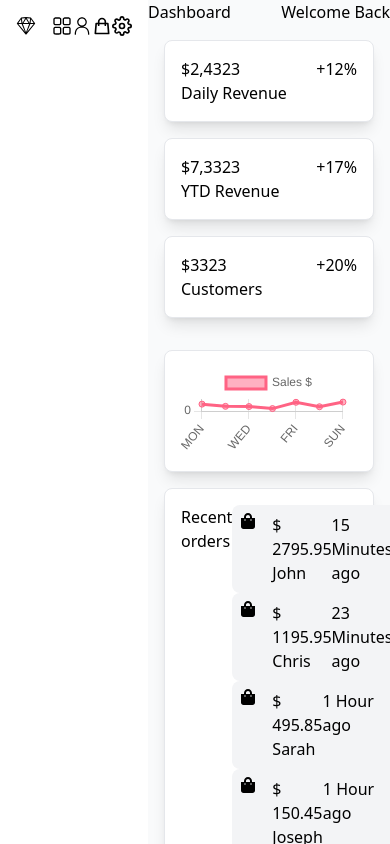
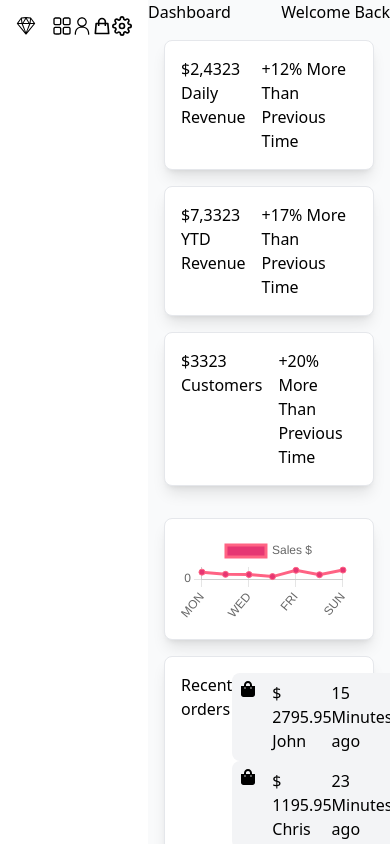
Before and after one commit to zulqarnain1231/Dashboard, a Next.js app: page / in a window 390 px wide. Shown: the top 844 px of the page. Built offline with nearby package versions, Linux system fonts and the light colour scheme.

Commit message:
modified the topcards component

```diff
--- a/Components/Barchart.jsx
+++ b/Components/Barchart.jsx
@@ -34,7 +34,7 @@ const Barchart = () => {
                 label:'Sales $',
                 data:[3433,2321,2223,1211,4354,2131,4454],
                 borderColor:'rgb(255, 99, 132)',
-                backgroundColor:'rgba(255, 99, 132, 0.5)'
+                backgroundColor:'#E63673'
             }
         ]
     })
--- a/Components/Order.jsx
+++ b/Components/Order.jsx
@@ -6,7 +6,7 @@ const Order = ({name,method,status,order,lastorder}) => {
     <div className='bg-gray-300 grid md:grid-cols-4 grid-cols-2 rounded-lg hover:shadow-lg justify-between p-3 my-3'>
     <div className='flex gap-1 text-center'>
          <span className='bg-gray-100 hover:bg-gray-200 text-purple-800  cursor-pointer px-2 pt-3 rounded-lg inline-block'>
-            <FaShoppingBag size={15} />
+            <FaShoppingBag size={20} />
          </span>
          <div className='text-center gap-1 pl-4'>
             <h1 className='text-lg font-bold'>${order.toLocaleString()}</h1>
--- a/Components/Topcard.jsx
+++ b/Components/Topcard.jsx
@@ -1,18 +1,26 @@
 import React from 'react'
 
-const Topcard = ({title,price,percent,span}) => {
+const Topcard = ({title,price,percent,span,icon}) => {
   return (
-    <div className={`flex justify-between border p-4 rounded-lg md:col-span-${span}   sd bg-white w-full shadow-lg`}>
+    <div className={`flex flex-col border p-4 rounded-lg md:col-span-${span}    bg-white w-full shadow-lg`}>
+<div className='flex justify-between'>
 
 <div>
-    <h1 className='text-2xl font-bold'>${price}</h1>
-    <p className='text-gray-500'>{title}</p>
+<span className='bg-[#3298EE] inline-block p-3 md:-translate-y-7 rounded-lg  w-20 h-20 shadow-xl text-white'>{icon}</span>
+
 </div>
 <div>
-    <h1 className='py-3 px-1 bg-green-200 text-green-600 font-bold text-lg rounded-lg items-center'>+{percent}%</h1>
+<h1 className='text-2xl font-bold'>${price}</h1>
+    <p className='text-gray-500'>{title}</p>
 </div>
 
     </div>
+    <span className='border-b-[2px] border-gray-300 p-2 w-full '></span>
+    <div className='mt-3'>
+      <h1><span className='text-green-500 font-bold'>+{percent}%</span> More Than Previous Time</h1>
+    </div>
+    </div>
+
   )
 }
 
--- a/Components/Topcards.jsx
+++ b/Components/Topcards.jsx
@@ -1,11 +1,15 @@
 import React from 'react'
 import Topcard from './Topcard'
+import { UserPlusIcon,
+  CurrencyDollarIcon,
+  ChartBarIcon
+} from '@heroicons/react/24/solid'
 const Topcards = () => {
   return (
-    <div className='grid grid-cols-1 p-4 my-4 md:grid-cols-5  gap-4'>
-     <Topcard price='2,4323' title='Daily Revenue' percent='12' span='2' />
-     <Topcard price='7,3323' title='YTD Revenue' percent='17' span='2' />
-     <Topcard price='3323' title='Customers' percent='20' span='1' />
+    <div className='grid grid-cols-1 p-4 my-4 md:grid-cols-6  gap-4'>
+     <Topcard price='2,4323' title='Daily Revenue' icon={<CurrencyDollarIcon size={20} />} percent='12' span='2' />
+     <Topcard price='7,3323' title='YTD Revenue' icon={<CurrencyDollarIcon size={20} />} percent='17' span='2' />
+     <Topcard price='3323' title='Customers' icon={<ChartBarIcon size={20} />} percent='20' span='2' />
     </div>
   )
 }
--- a/package.json
+++ b/package.json
@@ -9,6 +9,7 @@
     "lint": "next lint"
   },
   "dependencies": {
+    "@heroicons/react": "^2.0.13",
     "@next/font": "13.1.2",
     "chart.js": "^4.2.0",
     "next": "13.1.2",
```
Also changed, not shown: 1 other file (tests, documents, lock files or other folders).
